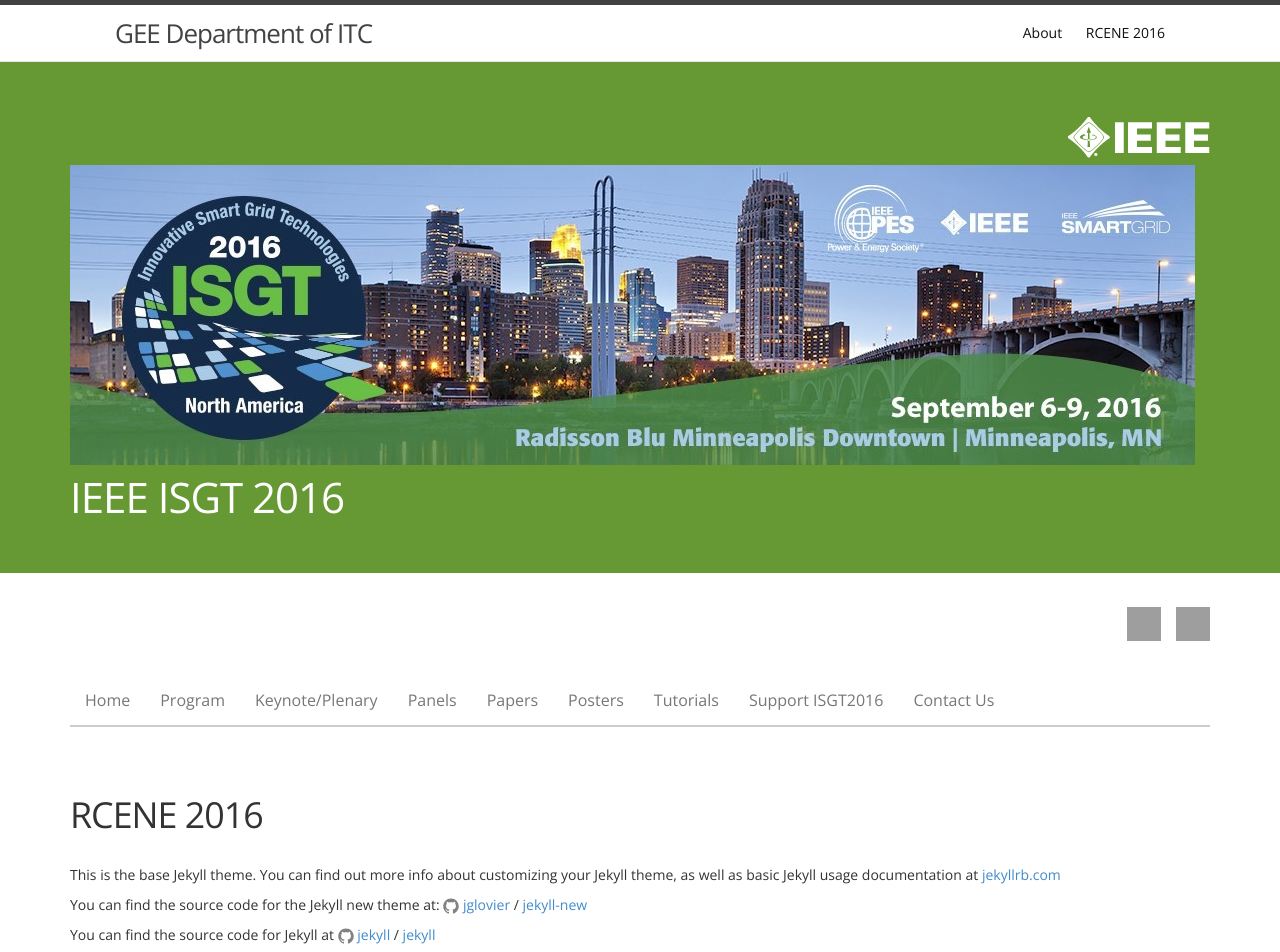
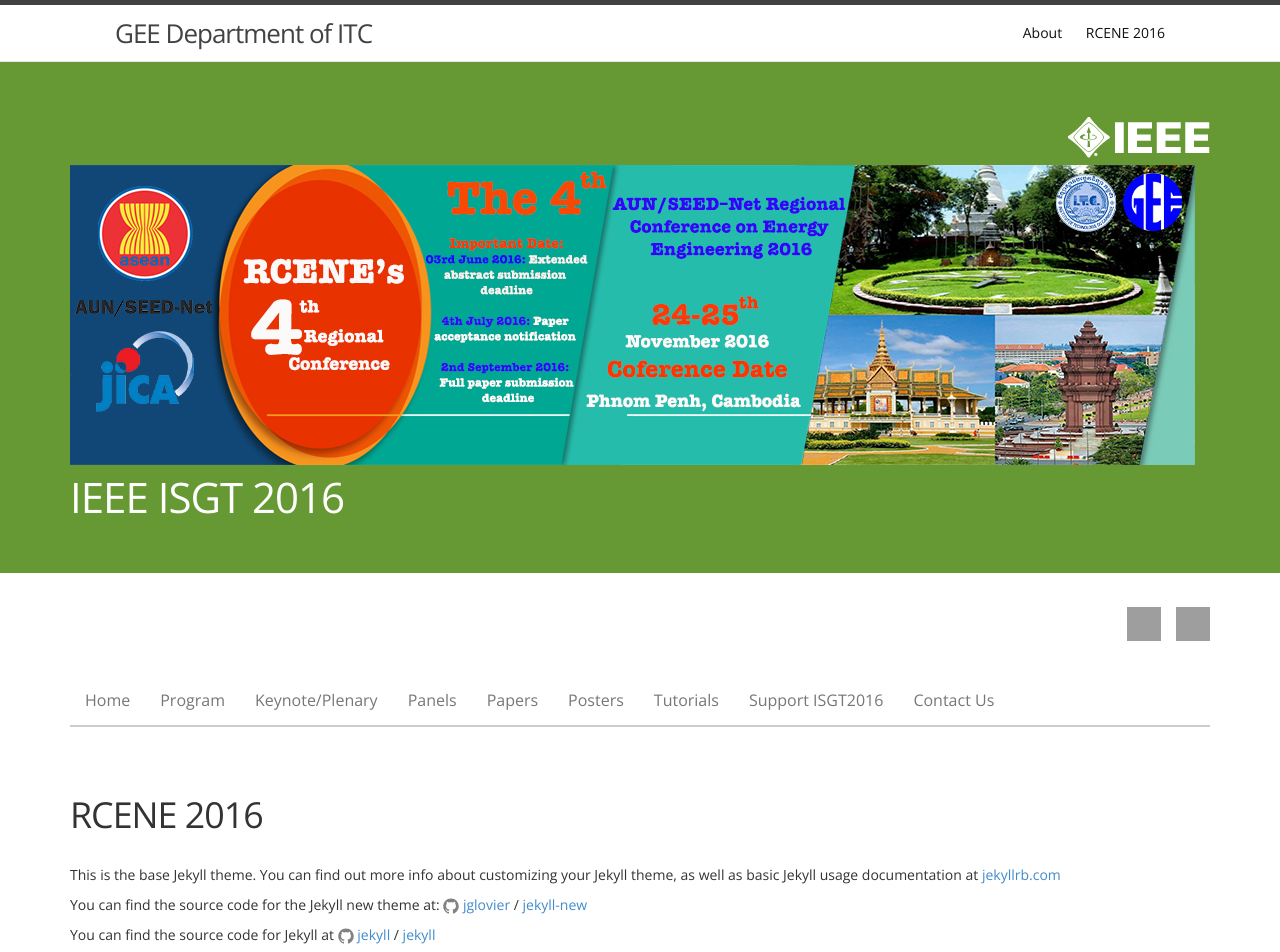
Before and after one commit to gee-itc/gee-itc.github.io, a Jekyll site: the page built from rcene2016.md, in a window 1280 px wide. Shown: the top 952 px of the page. Built offline with Jekyll 4.4.1, drawn with Linux system fonts in a browser that asks for light colours; grey boxes are pictures that could not be loaded.

Commit message:
Change banner image

```diff
--- a/_layouts/landing_page.html
+++ b/_layouts/landing_page.html
@@ -37,7 +37,7 @@
 					<img src="/images/ieee_mb_white.png" id="ieee_mb" class="img-responsive" alt="IEEE logo">
 			</a>
 		</div>
-			<a href="http://sites.ieee.org/isgt-2016/" title="IEEE ISGT 2016 home"><img src="/images/cropped-new-banner.jpg" alt="IEEE ISGT 2016 home" class="img-responsive" rel="home" width="1125" height="300"></a>
+			<a href="http://sites.ieee.org/isgt-2016/" title="IEEE ISGT 2016 home"><img src="/images/RCENE-Banner.jpg" alt="IEEE ISGT 2016 home" class="img-responsive" rel="home" width="1125" height="300"></a>
 			<h1 class="site-title"><a href="http://sites.ieee.org/isgt-2016/" rel="home">IEEE ISGT 2016</a></h1>
 
 		</div>
```
Also changed, not shown: images/RCENE-Banner.jpg (added).
